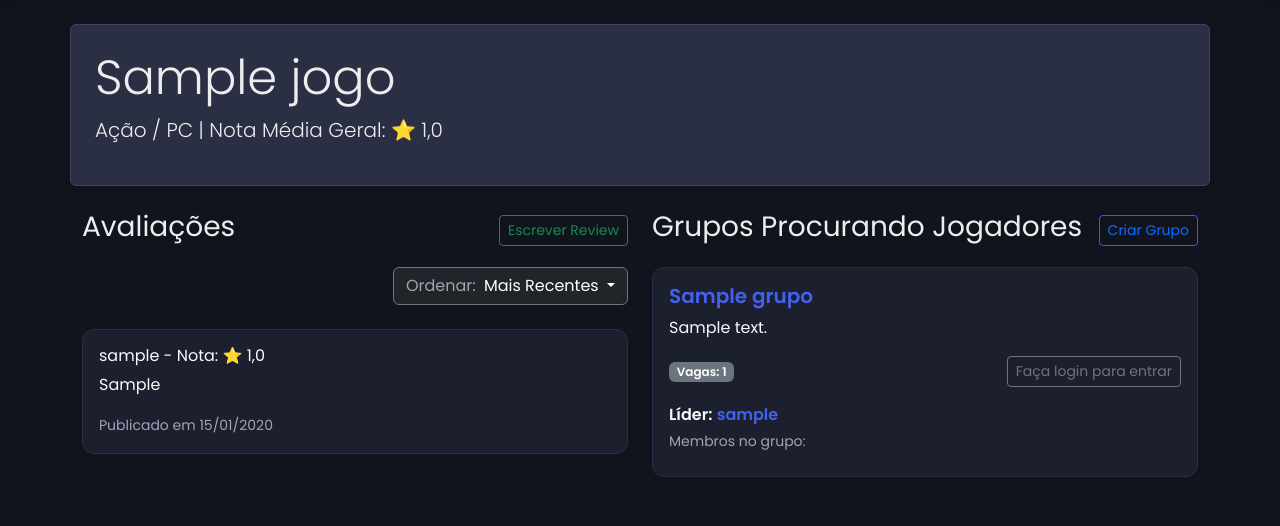
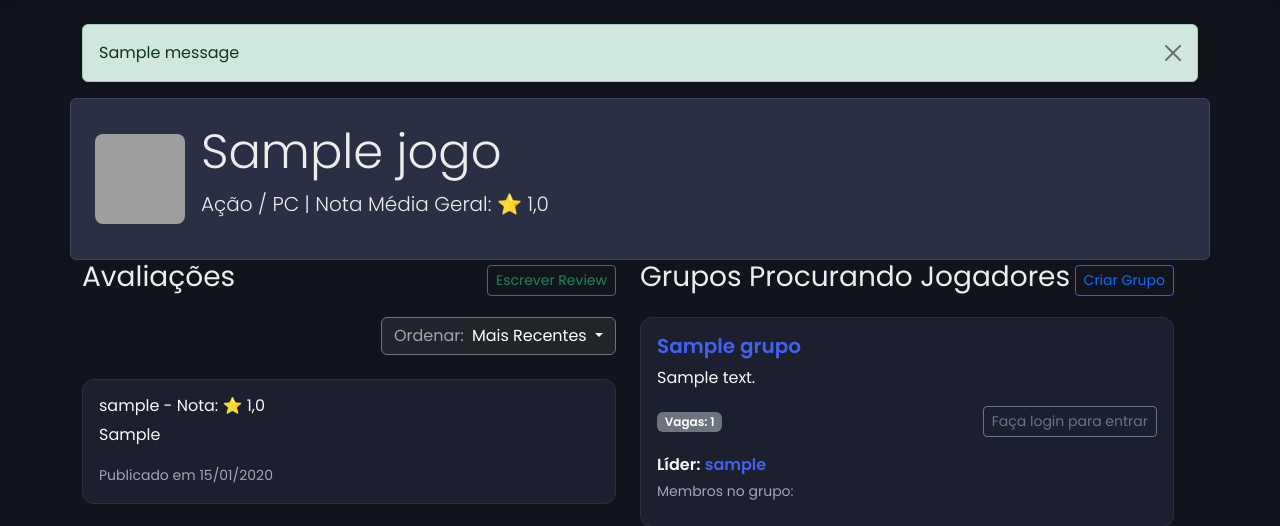
Before and after one commit to David-DEV2005/Gameboxd-Projeto-de-Desenvolvimento-Web-2, a Django app: page /jogo/1/ in a window 1280 px wide. Shown: the part 95-621 px from the top of the page. Run offline with Django 5.2, Linux system fonts and the light colour scheme; tables that the repository leaves empty hold one stand-in row (values such as "Sample post"); one stand-in notice (Sample message) is shown; grey boxes are pictures that could not be loaded.

Commit message:
renderização de estrelas, capa e descrição
Atualização que permite reutilizar a função de renderização das estrelas, adição da opção de colocar capa nos jogos criados e opção de descrição nos grupos criados

```diff
--- a/lobby/templates/lobby/base.html
+++ b/lobby/templates/lobby/base.html
@@ -46,6 +46,17 @@
     </nav>
 
     <div class="container">
+        {% if messages %}
+            <div class="mt-3">
+                {% for message in messages %}
+                    <div class="alert alert-{{ message.tags }} alert-dismissible fade show shadow-sm" role="alert">
+                        {{ message }}
+                        <button type="button" class="btn-close" data-bs-dismiss="alert" aria-label="Close"></button>
+                    </div>
+                {% endfor %}
+            </div>
+        {% endif %}
+
         {% block content %}
         {% endblock %}
     </div>
@@ -118,8 +129,9 @@
 
 <script src="https://cdn.jsdelivr.net/npm/bootstrap@5.3.0/dist/js/bootstrap.bundle.min.js"></script>
     <script>
-        document.addEventListener("DOMContentLoaded", function() {
-            document.querySelectorAll('.render-estrelas').forEach(function(el) {
+        function renderizarEstrelas(escopo) {
+            escopo.querySelectorAll('.render-estrelas').forEach(function(el) {
+                if (el.dataset.renderizado) return;
 
                 let notaCrua = el.getAttribute('data-nota') || "0";
                 notaCrua = notaCrua.replace(/[^0-9,.]/g, '').replace(',', '.');
@@ -137,7 +149,11 @@
                         </div>
                     </div>
                 `;
+                el.dataset.renderizado = "true";
             });
+        }
+        document.addEventListener("DOMContentLoaded", function() {
+            renderizarEstrelas(document);
         });
     </script>
 </body>
--- a/lobby/templates/lobby/game_wall.html
+++ b/lobby/templates/lobby/game_wall.html
@@ -2,8 +2,12 @@
 {% block content %}
 {% load static %}
 <div class="row mb-4">
-    <div class="col-12 bg-white p-4 rounded shadow-sm border">
-        <h1 class="display-5">{{ jogo.titulo }}</h1>
+    <div class="col-12 bg-white p-4 rounded shadow-sm border d-flex gap-3 align-items-center">
+        {% if jogo.capa_url %}
+            <img src="{{ jogo.capa_url }}" alt="{{ jogo.titulo }}" style="width: 90px; height: 90px; object-fit: cover; border-radius: 8px;">
+        {% endif %}
+        <div>
+            <h1 class="display-5">{{ jogo.titulo }}</h1>
         <p class="lead">{{ jogo.genero }} / {{ jogo.plataforma }} | Nota Média Geral: ⭐ {{ jogo.nota_media }}</p>
     </div>
 </div>
--- a/lobby/templates/lobby/group.html
+++ b/lobby/templates/lobby/group.html
@@ -31,6 +31,11 @@
                         </select>
                     </div>
 
+                    <div class="mb-3">
+                        <label for="descricao" class="form-label">Descrição (opcional)</label>
+                        <textarea class="form-control" id="descricao" name="descricao" rows="3" placeholder="Conte um pouco sobre o grupo: horários, nível de experiência, etc."></textarea>
+                    </div>
+
                     <div class="d-flex justify-content-between mt-4">
                         <a href="{% url 'game_wall' jogo.id %}" class="btn btn-outline-secondary">Cancelar</a>
                         <button type="submit" class="btn btn-primary">Abrir Vagas</button>
```
